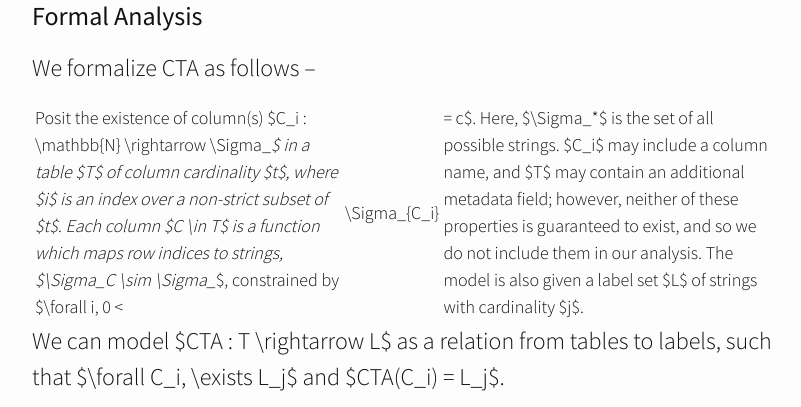
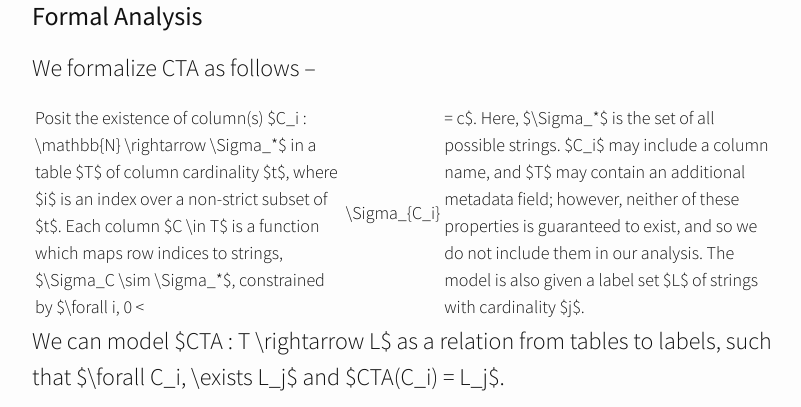
Before and after one commit to penfever/penfever.github.io, a Jekyll site: the page built from _posts/2023-05-10-archetype.markdown, in a window 1280 px wide and 900 px high, scrolled down 1745 px. Shown: the part 154-561 px from the top of the window, without its empty margins (238-1039 px from the left). Built offline with Jekyll 4.4.1, drawn with Linux system fonts in a browser that asks for light colours; nearby versions of some CDN libraries.

```diff
--- a/_posts/2023-05-10-archetype.markdown
+++ b/_posts/2023-05-10-archetype.markdown
@@ -31,7 +31,7 @@ In less technical terms, a good CTA model can make searches over datasets more r
 
 We formalize CTA as follows --
 
-Posit the existence of column(s) $C_i : \mathbb{N} \rightarrow \Sigma_*$ in a table $T$ of column cardinality $t$, where $i$ is an index over a non-strict subset of $t$. Each column $C \in T$ is a function which maps row indices to strings, $\Sigma_C \sim \Sigma_*$, constrained by $\forall i, 0 < |\Sigma_{C_i}| = c$. Here, $\Sigma_*$ is the set of all possible strings. $C_i$ may include a column name, and $T$ may contain an additional metadata field; however, neither of these properties is guaranteed to exist, and so we do not include them in our analysis. The model is also given a label set $L$ of strings with cardinality $j$.
+Posit the existence of column(s) $C_i : \mathbb{N} \rightarrow \Sigma_\*$ in a table $T$ of column cardinality $t$, where $i$ is an index over a non-strict subset of $t$. Each column $C \in T$ is a function which maps row indices to strings, $\Sigma_C \sim \Sigma_*$, constrained by $\forall i, 0 < |\Sigma_{C_i}| = c$. Here, $\Sigma_*$ is the set of all possible strings. $C_i$ may include a column name, and $T$ may contain an additional metadata field; however, neither of these properties is guaranteed to exist, and so we do not include them in our analysis. The model is also given a label set $L$ of strings with cardinality $j$.
 
 We can model $CTA : T \rightarrow L$ as a relation from tables to labels, such that $\forall C_i, \exists L_j$ and $CTA(C_i) = L_j$.
 
```
